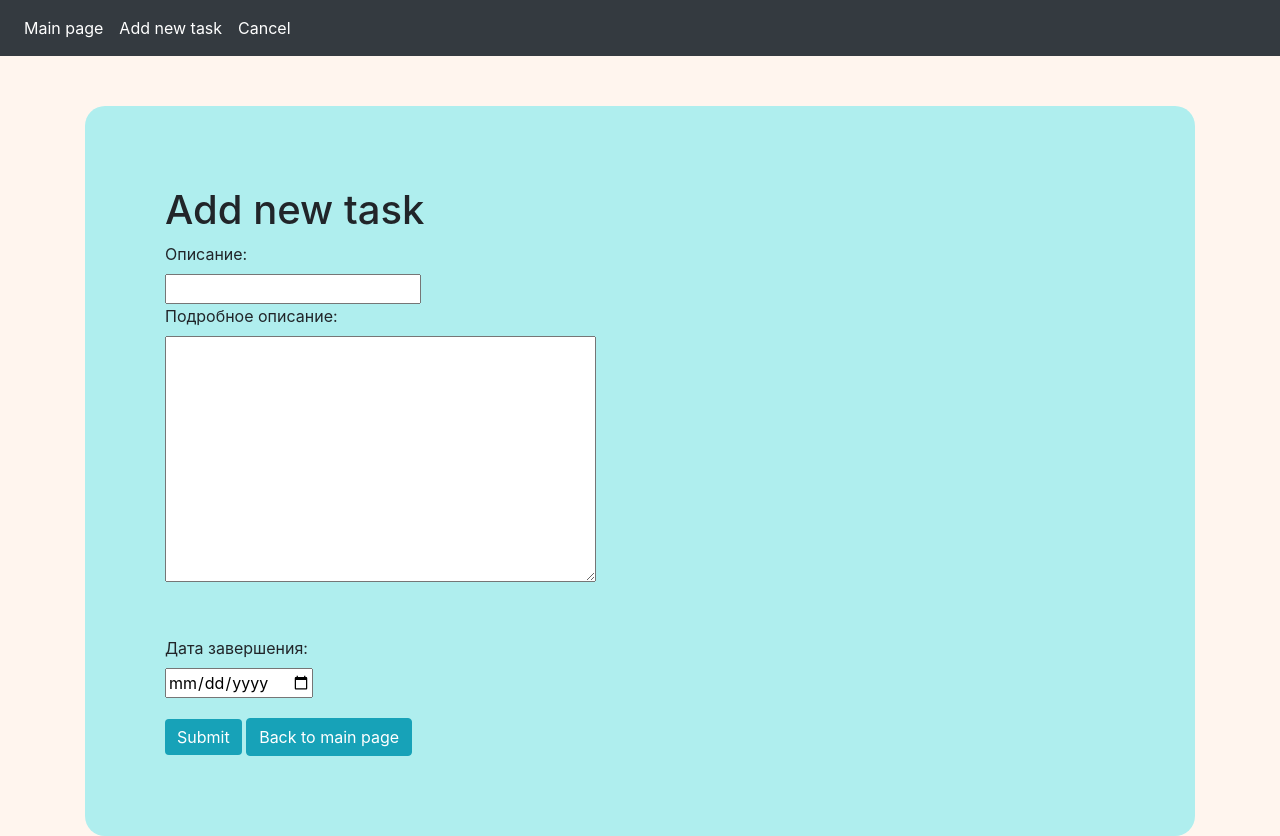
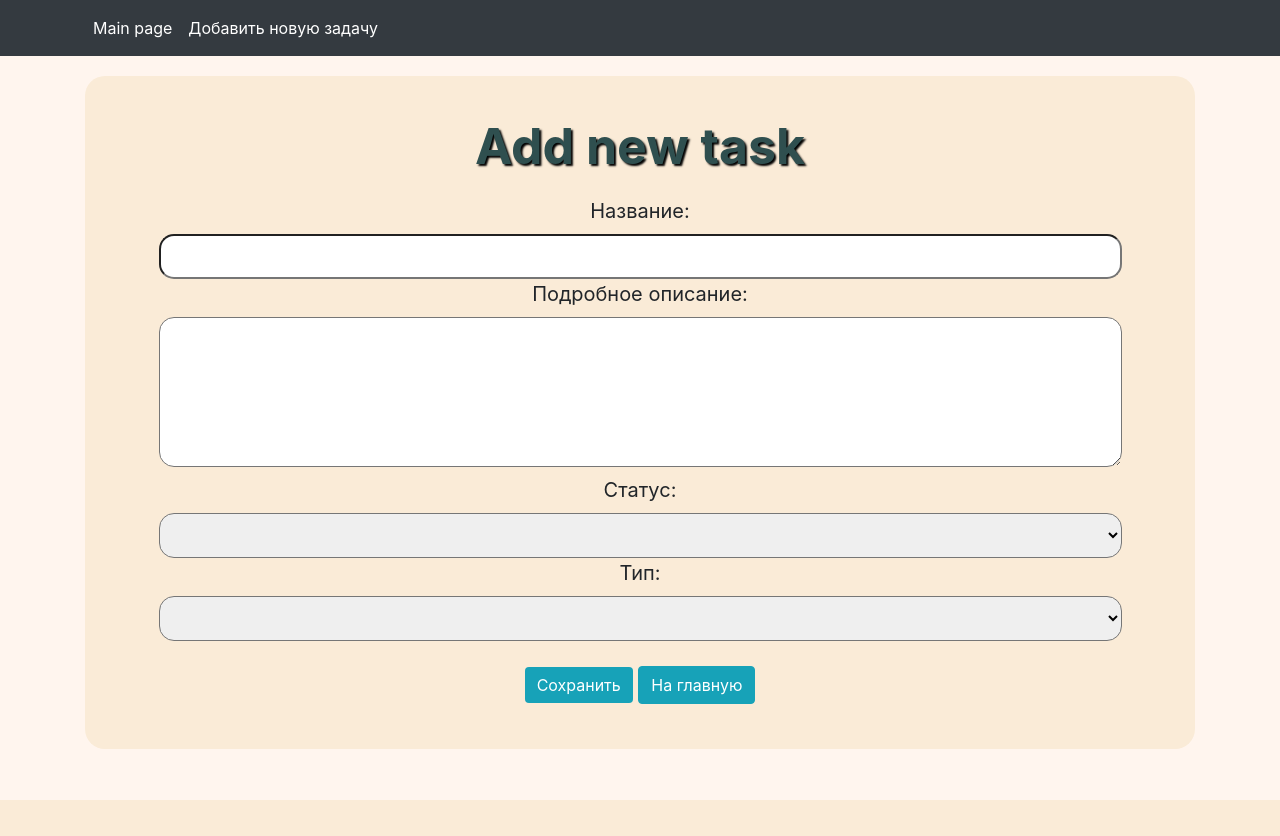
Before and after one commit to big-arturka/homework45, a Django app: page /task/add/ in a window 1280 px wide. After the commit the page ends 800 px from the top, so only its background shows below. Run offline with Django 3.2, Linux system fonts and the light colour scheme; data that the repository does not hold is empty; some libraries are stand-ins or nearby versions.

Commit message:
Изменены шаблоны, свойства моделей, форма, html файлы.

```diff
--- a/source/webapp/forms.py
+++ b/source/webapp/forms.py
@@ -1,8 +1,14 @@
 from django import forms
+
+from webapp.models import Status, Task_type
 
 
 class TaskForm(forms.Form):
-    title = forms.CharField(max_length=200, required=True, label='Описание:')
-    description = forms.CharField(max_length=200, required=False, label='Подробное описание:', widget=forms.Textarea)
-    completion_date = forms.DateField(required=False, label='Дата завершения:', widget=forms.DateInput(attrs={'type':
-                                                                                                              'date'}))
+    title = forms.CharField(max_length=200, required=True, label='Название:',
+                            widget=forms.TextInput(attrs={'class': 'form-input'}))
+    description = forms.CharField(max_length=2000, required=False, label='Подробное описание:',
+                                  widget=forms.Textarea(attrs={'class': 'form-area'}))
+    status = forms.ModelChoiceField(queryset=Status.objects.all(), required=True, label='Статус:', empty_label=None,
+                                    widget=forms.Select(attrs={'class': 'form-select'}))
+    type = forms.ModelChoiceField(queryset=Task_type.objects.all(), required=True, label='Тип:', empty_label=None,
+                                  widget=forms.Select(attrs={'class': 'form-select'}))
--- a/source/webapp/models.py
+++ b/source/webapp/models.py
@@ -25,7 +25,7 @@ class Task_type(models.Model):
 
 class Task(models.Model):
     title = models.CharField(max_length=200, verbose_name='Описание')
-    description = models.TextField(max_length=200, null=True, blank=True, verbose_name='Подробное описание')
+    description = models.TextField(max_length=2000, null=True, blank=True, verbose_name='Подробное описание')
     status = models.ForeignKey('webapp.Status', related_name='statuses', on_delete=models.PROTECT, verbose_name='Статус')
     type = models.ForeignKey('webapp.Task_type', related_name='types', on_delete=models.PROTECT, verbose_name='Тип')
     created_at = models.DateTimeField(auto_now_add=True, verbose_name='Время создания')
--- a/source/webapp/static/css/style.css
+++ b/source/webapp/static/css/style.css
@@ -2,39 +2,56 @@ body {
     background: #FFF5EE;
 }
 
-.form {
-    padding: 80px;
-    margin-top: 50px;
-    border-radius: 20px;
-    background: #AFEEEE;
+.title {
+    text-align: center;
+    font-size: 50px;
+    margin: 20px auto;
+    font-weight: bold;
+    color: 	#2F4F4F;
+    text-shadow: 2px 2px 2px black;
+}
+
+.btn {
+    margin: 25px 0;
 }
 
 .card {
-    margin: 20px;
-    display: inline-block;
+    background: #FAEBD7;
+    border-radius: 20px;
+    margin: 30px auto;
 }
 
-.main_page {
-    text-align: center;
-    padding: 20px;
-    margin-top: 50px;
-    border-radius: 20px;
-    width: 100%;
-    height: auto;
-    background: #AFEEEE;
+.form-input {
+    width: 90%;
+    height: 45px;
+    border-radius: 15px;
 }
 
-.new_task {
-    text-align: center;
-    margin: 20px;
+.form-area {
+    width: 90%;
+    height: 150px;
+    border-radius: 15px;
 }
 
-.error {
-    font-weight: bold;
-    color: red;
-    margin-top: 2px;
+.form-select {
+    width: 90%;
+    height: 45px;
+    border-radius: 15px;
 }
 
-.btn {
+.category_link {
+    color: black;
+}
+
+.category_link:hover {
+    color: black;
+}
+
+.form {
+    background: #FAEBD7;
+    padding: 20px;
     margin-top: 20px;
+    border-radius: 20px;
+    text-align: center;
+    font-size: 20px;
 }
--- a/source/webapp/templates/base.html
+++ b/source/webapp/templates/base.html
@@ -13,16 +13,18 @@
 </head>
 <body>
     <nav class="navbar navbar-expand-lg navbar-dark bg-dark">
+        <div class="container">
             <div class="collapse navbar-collapse" id="navbarNav">
                 <ul class="navbar-nav">
                     <li class="nav-item active">
                     <a class="nav-link" href="{% url "index" %}">Main page</a>
                     </li>
                     <li class="nav-item active">
-                    <a class="nav-link" href="{% url "task_create" %}">Add new task</a>
+                        <a class="nav-link" href="{% url 'task_create' %}">Добавить новую задачу</a>
                     </li>
                     {% block menu %}{% endblock %}
                 </ul>
+            </div>
         </div>
     </nav>
     <div class="container">
--- a/source/webapp/templates/partial/form.html
+++ b/source/webapp/templates/partial/form.html
@@ -3,8 +3,8 @@
     {% include 'partial/form_field.html' with field=form.title %}
     {% include 'partial/form_field.html' with field=form.description %}
     {% include 'partial/form_field.html' with field=form.status %}
-    {% include 'partial/form_field.html' with field=form.completion_date %}
+    {% include 'partial/form_field.html' with field=form.type %}
 
 <input type="submit" class="btn btn-info" value="{{ button_text|default:'Submit' }}"/>
-<a href="{% url "index" %}" class="btn btn-info"  >Back to main page</a>
+<a href="{% url "index" %}" class="btn btn-info">На главную</a>
 </form>
--- a/source/webapp/templates/task_create.html
+++ b/source/webapp/templates/task_create.html
@@ -2,17 +2,14 @@
 {% block title %}New Task{% endblock %}
 
 {% block menu %}
-    <li class="nav-item active">
-        <a class="nav-link" href="{% url 'index' %}">Cancel</a>
-    </li>
 {% endblock %}
 
 {% block content %}
     <div class="form">
-        <h1>Add new task</h1>
+        <h1 class="title">Add new task</h1>
 
         {% url 'task_create' as action_url %}
-        {% include 'partial/form.html' with action_url=action_url form_method='post' %}
+        {% include 'partial/form.html' with action_url=action_url form_method='post' button_text='Сохранить'%}
 
     </div>
 {% endblock %}
```
Also changed, not shown: source/webapp/templates/index.html (+10 -12 lines), source/webapp/templates/task_delete.html (+11 -4 lines), source/webapp/templates/task_update.html (+3 -6 lines), source/webapp/templates/task_view.html (+16 -18 lines). Lines whose indentation alone changed are shown as unchanged.
